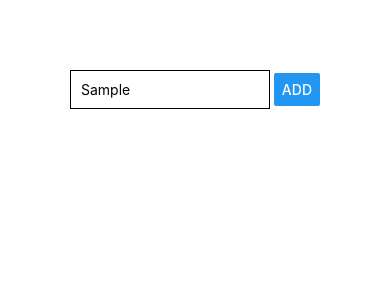
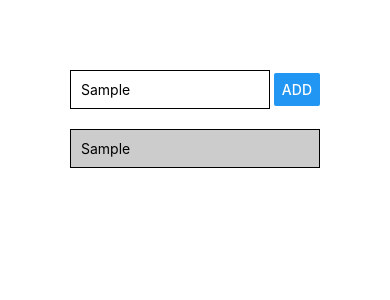
Before and after one commit to nexticodes/Goal-Tracker, a React Native app: screen / in a window 390 px wide. Both pictures are taken after typing "Sample" into the empty fields and a click on the button "ADD". Shown: the top 300 px of the page. Built offline with nearby package versions, Linux system fonts and the light colour scheme.

Commit message:
Attach event listener to button and allow listing of goals.

```diff
--- a/App.js
+++ b/App.js
@@ -2,13 +2,31 @@ import React, {useState, useEffect} from 'react';
 import { StyleSheet, Text, View, TextInput, Button } from 'react-native';
 
 export default function App() {
+
+  const [enteredGoal, setEnteredGoal] = useState('');
+  const [courseGoals, setCourseGoals] = useState([]);
+
+  const handleInput = (enteredText) => {
+    setEnteredGoal(enteredText);
+  }
+
+  const handleAddGoal = () => {
+    setCourseGoals(currentGoals => [...courseGoals, enteredGoal]);
+  }
+
   return (
     <View style={styles.screen}>
       <View style={styles.inputContainer}>
-        <TextInput placeholder='Course Goal' style={styles.input} />
-        <Button title='ADD' />
+        <TextInput
+          placeholder='Course Goal'
+          style={styles.input}
+          onChangeText={handleInput}
+          value={enteredGoal}
+        />
+        <Button title='ADD' onPress={handleAddGoal} />
       </View>
       <View>
+        {courseGoals.map((e,i) => <View key={i} style={styles.listItem}><Text>{e}</Text></View>)}
       </View>
     </View>
   );
@@ -21,12 +39,20 @@ const styles = StyleSheet.create({
   inputContainer: {
     flexDirection: 'row',
     justifyContent: 'space-between',
-    alignItems: 'center'
+    alignItems: 'center',
+    marginBottom: 10
   },
   input: {
     borderBottomColor: 'black',
     borderWidth: 1,
     padding: 10,
     width: '80%'
+  },
+  listItem: {
+    padding: 10,
+    marginVertical: 10,
+    backgroundColor: '#ccc',
+    borderColor: 'black',
+    borderWidth: 1
   }
 });
```
